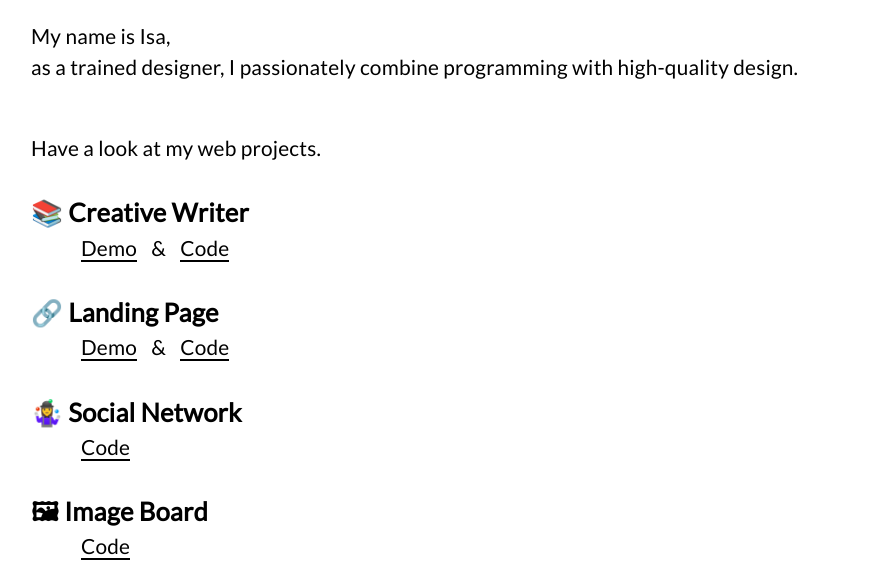
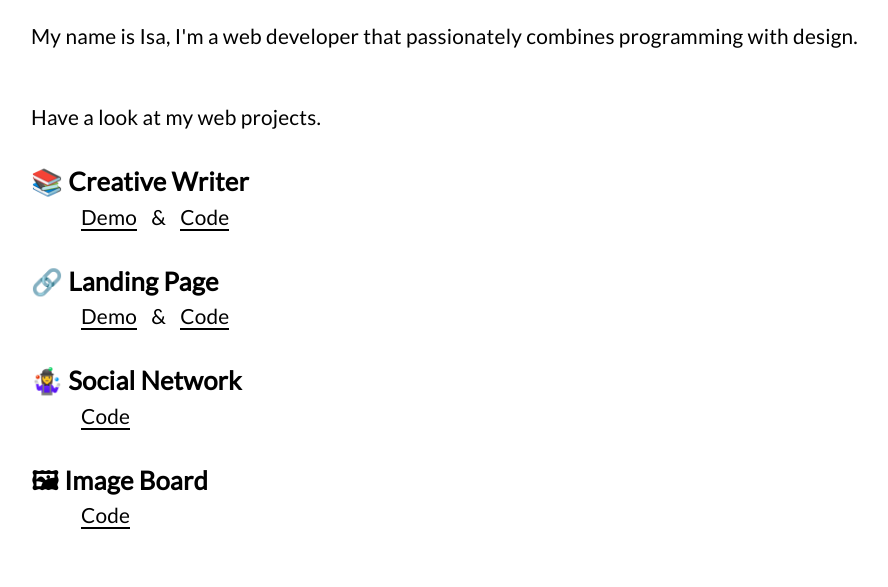
Before and after one commit to Isa2008/Isa2008.github.io, a plain HTML site: page index.html in a window 1280 px wide. Shown: the part 153-740 px from the top of the page, without its empty margins (97-985 px from the left). Drawn offline with nearby package versions, Linux system fonts and the light colour scheme.

Commit message:
changing intro

```diff
--- a/index.html
+++ b/index.html
@@ -16,9 +16,7 @@
                 <h1>Hello 👩‍💻</h1>
             </div>
             <div id="my-intro">
-                    <p>My name is Isa,
-                        <br>as a trained designer, I passionately combine programming with high-quality design.
-                </p>
+                <p>My name is Isa, I'm a web developer that passionately combines programming with design.</p>
             </div>
             <div id="my-projects-intro">
                 <p>Have a look at my web projects.</p>
```
